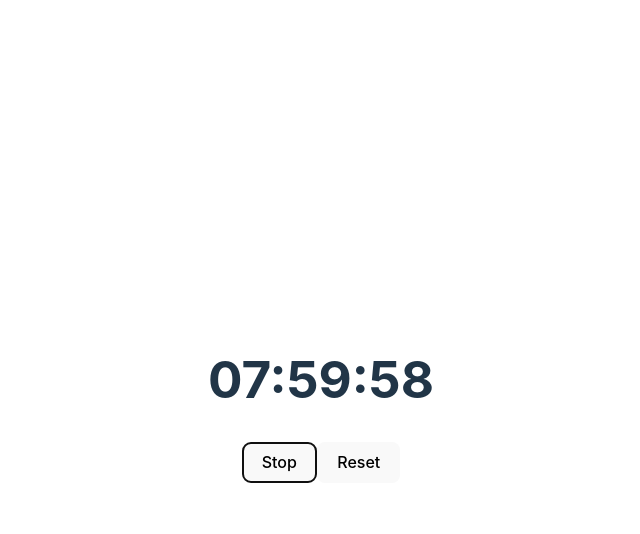
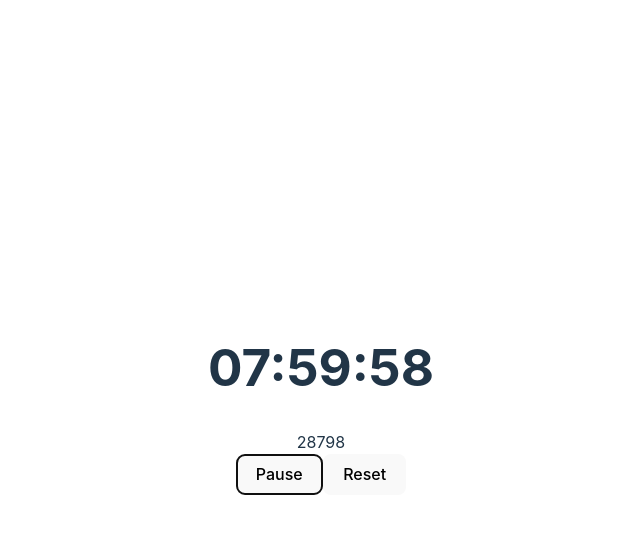
Before and after one commit to ebarross/countdown, a React app: page / in a window 1280 px wide. Both pictures are taken after a click on the button "Start". Shown: the top 534 px of the page, without its empty margins (319-959 px from the left). Built offline with nearby package versions, Linux system fonts and the light colour scheme; the HTML template or start-up script is replaced by a standard one.

Commit message:
feat: adapt countdown to consider timestamp

```diff
--- a/src/components/Clock.tsx
+++ b/src/components/Clock.tsx
@@ -1,15 +1,16 @@
 function formatNumber(num: number) {
-  return num.toLocaleString('en-US', { minimumIntegerDigits: 2 })
+  return String(num).padStart(2, '0')
 }
 
 type Props = {
-  time: number
+  timeInSeconds: number
 }
 
-function Clock({ time }: Props) {
-  const hours = Math.floor(time / 3600)
-  const minutes = Math.floor((time % 3600) / 60)
-  const seconds = (time % 3600) - (minutes * 60)
+function Clock({ timeInSeconds }: Props) {
+  const totalSeconds = Math.ceil(timeInSeconds)
+  const hours = Math.floor((totalSeconds % (60 * 60 * 24)) / (60 * 60))
+  const minutes = Math.floor((totalSeconds % (60 * 60)) / 60)
+  const seconds = Math.floor(totalSeconds % 60)
 
   return (
     <h1>{formatNumber(hours)}:{formatNumber(minutes)}:{formatNumber(seconds)}</h1>
--- a/src/components/Countdown.tsx
+++ b/src/components/Countdown.tsx
@@ -1,37 +1,94 @@
-import { useEffect, useState } from 'react'
+import { useCallback, useState } from 'react'
 import Clock from './Clock'
+import useInterval from '../useInterval'
 
+function getRemainingSeconds(expiry: Date) {
+  const now = new Date().getTime()
+  const milliSecondsDistance = expiry.getTime() - now
+
+  if (milliSecondsDistance > 0) {
+    return milliSecondsDistance / 1000
+  }
+
+  return 0
+}
+
+function calculateDelay(expiry: Date) {
+  const isValid = new Date(expiry).getTime() > 0
+  if (!isValid) {
+    return null
+  }
+
+  const seconds = getRemainingSeconds(expiry)
+  const extraMilliSeconds = Math.floor((seconds - Math.floor(seconds)) * 1000)
+  return extraMilliSeconds > 0 ? extraMilliSeconds : DEFAULT_DELAY
+}
+
+const DEFAULT_DELAY = 1000
 const totalHours = 8
-const initialTimeInSeconds = 3600 * totalHours
+
+function getInitialExpiry() {
+  const time = new Date()
+  time.setHours(time.getHours() + totalHours)
+  return time
+}
 
 function Countdown() {
-  const [running, setRunning] = useState(false)
-  const [time, setTime] = useState<number>(initialTimeInSeconds)
+  const [expiryTimestamp, setExpiryTimestamp] = useState<Date>(
+    getInitialExpiry()
+  )
+  const [seconds, setSeconds] = useState(getRemainingSeconds(expiryTimestamp))
+  const [isRunning, setIsRunning] = useState(false)
+  const [delay, setDelay] = useState(calculateDelay(expiryTimestamp))
 
-  useEffect(() => {
-    if (!running || time === 0) {
-      return
-    }
+  useInterval(
+    () => {
+      if (delay !== DEFAULT_DELAY) {
+        setDelay(DEFAULT_DELAY)
+      }
 
-    const interval = setInterval(() => {
-      setTime(time => time - 1)
-    }, 1000)
+      const secondsValue = getRemainingSeconds(expiryTimestamp)
+      setSeconds(secondsValue)
 
-    return () => clearInterval(interval)
-  }, [time, running])
+      if (secondsValue <= 0) {
+        handleExpire()
+      }
+    },
+    isRunning ? delay : null
+  )
 
-  function reset() {
-    setTime(initialTimeInSeconds)
-    setRunning(false)
-  }
+  const handleExpire = useCallback(() => {
+    setIsRunning(false)
+    setDelay(null)
+  }, [])
+
+  const restart = useCallback((newExpiry: Date, autoStart = true) => {
+    setDelay(calculateDelay(newExpiry))
+    setIsRunning(autoStart)
+    setExpiryTimestamp(newExpiry)
+    setSeconds(getRemainingSeconds(newExpiry))
+  }, [])
+
+  const resume = useCallback(() => {
+    const time = new Date()
+    time.setMilliseconds(time.getMilliseconds() + seconds * 1000)
+    restart(time)
+  }, [seconds, restart])
+
+  const pause = useCallback(() => {
+    setIsRunning(false)
+  }, [])
 
   return (
     <>
-      <Clock time={time} />
-      <button onClick={() => setRunning(!running)} disabled={time === 0}>
-        {running && time > 0 ? 'Stop' : 'Start'}
-      </button>
-      <button onClick={reset}>Reset</button>
+      <Clock timeInSeconds={seconds} />
+      <div>{seconds}</div>
+      {isRunning ? (
+        <button onClick={pause}>Pause</button>
+      ) : (
+        <button onClick={resume}>Start</button>
+      )}
+      <button onClick={() => restart(getInitialExpiry(), false)}>Reset</button>
     </>
   )
 }
--- /dev/null
+++ b/src/useInterval.ts
@@ -0,0 +1,23 @@
+import { useEffect, useRef } from 'react'
+
+type Callback = () => void
+
+export default function useInterval(callback: Callback, delay: number | null) {
+  const callbackRef = useRef<Callback>()
+
+  useEffect(() => {
+    callbackRef.current = callback
+  })
+
+  useEffect(() => {
+    if (!delay) {
+      return () => {}
+    }
+
+    const interval = setInterval(() => {
+      callbackRef.current && callbackRef.current()
+    }, delay)
+
+    return () => clearInterval(interval)
+  }, [delay])
+}
```
Also changed, not shown: .eslintrc.js, 1 other file (tests, documents, lock files or other folders).
